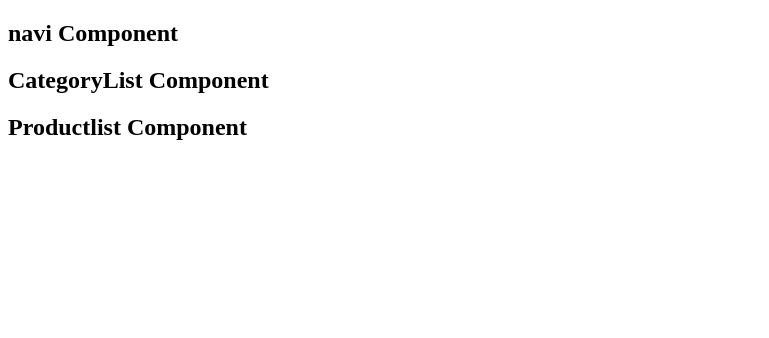
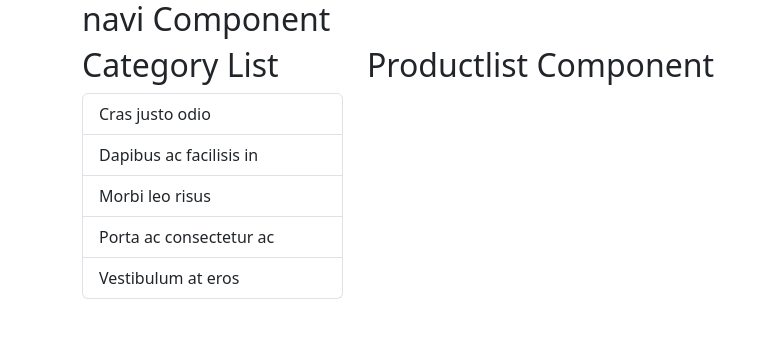
Before and after one commit to mhmmd44/deneme, a React (Create React App) app: page / in a window 1280 px wide. Shown: the top 338 px of the page, without its empty margins (0-769 px from the left). Built offline with nearby package versions, Linux system fonts and the light colour scheme.

Commit message:
add reactstrap and bootstrap also add listgroup iitem for CategoryList

```diff
--- a/package.json
+++ b/package.json
@@ -6,13 +6,15 @@
     "@testing-library/jest-dom": "^5.17.0",
     "@testing-library/react": "^13.4.0",
     "@testing-library/user-event": "^13.5.0",
+    "bootstrap": "^5.3.2",
     "react": "^18.2.0",
     "react-dom": "^18.2.0",
-    "react-scripts": "5.0.1",
+    "react-scripts": "^3.0.1",
+    "reactstrap": "^9.2.0",
     "web-vitals": "^2.1.4"
   },
   "scripts": {
-    "start": "react-scripts start",
+    "start": "react-scripts --openssl-legacy-provider start",
     "build": "react-scripts build",
     "test": "react-scripts test",
     "eject": "react-scripts eject"
--- a/src/App.js
+++ b/src/App.js
@@ -1,13 +1,31 @@
+import React from 'react';
 import CategoryList from './CategoryList';
 import ProductList from './ProductList';
 import Navigation from './Navigation';
+import { Container, Row, Col } from 'reactstrap';
 
 function App() {
   return (
     <div>
-      <Navigation/>
-      <CategoryList/>
-      <ProductList/>
+      <Container>
+        <Row>
+          <Navigation />
+
+        </Row>
+        <Row>
+          <Col xs="3">
+            <CategoryList />
+
+          </Col>
+          <Col xs="9">
+            <ProductList />
+
+          </Col>
+
+        </Row>
+      </Container>
+
+
     </div>
   );
 }
--- a/src/CategoryList.js
+++ b/src/CategoryList.js
@@ -1,10 +1,28 @@
-import React, { Component } from 'react'
+import React, { Component } from 'react';
+import {ListGroup, ListGroupItem } from 'reactstrap';
 
 export default class CategoryList extends Component {
   render() {
     return (
       <div>
-        <h2>CategoryList Component</h2>
+        <h2>Category List</h2>
+        <ListGroup>
+          <ListGroupItem>
+            Cras justo odio
+          </ListGroupItem>
+          <ListGroupItem>
+            Dapibus ac facilisis in
+          </ListGroupItem>
+          <ListGroupItem>
+            Morbi leo risus
+          </ListGroupItem>
+          <ListGroupItem>
+            Porta ac consectetur ac
+          </ListGroupItem>
+          <ListGroupItem>
+            Vestibulum at eros
+          </ListGroupItem>
+        </ListGroup>
       </div>
     )
   }
--- a/src/index.js
+++ b/src/index.js
@@ -2,6 +2,7 @@ import React from 'react';
 import ReactDOM from 'react-dom/client';
 import App from './App';
 import reportWebVitals from './reportWebVitals';
+import 'bootstrap/dist/css/bootstrap.min.css';
 
 const root = ReactDOM.createRoot(document.getElementById('root'));
 root.render(
```
Also changed, not shown: 1 other file (tests, documents, lock files or other folders).
